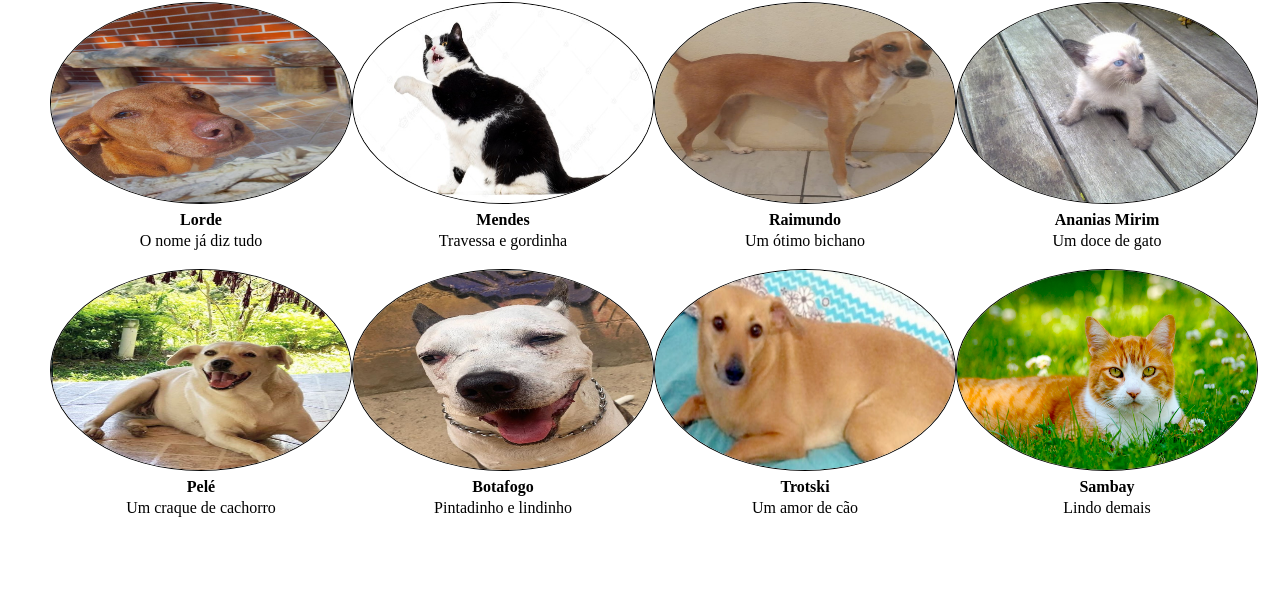
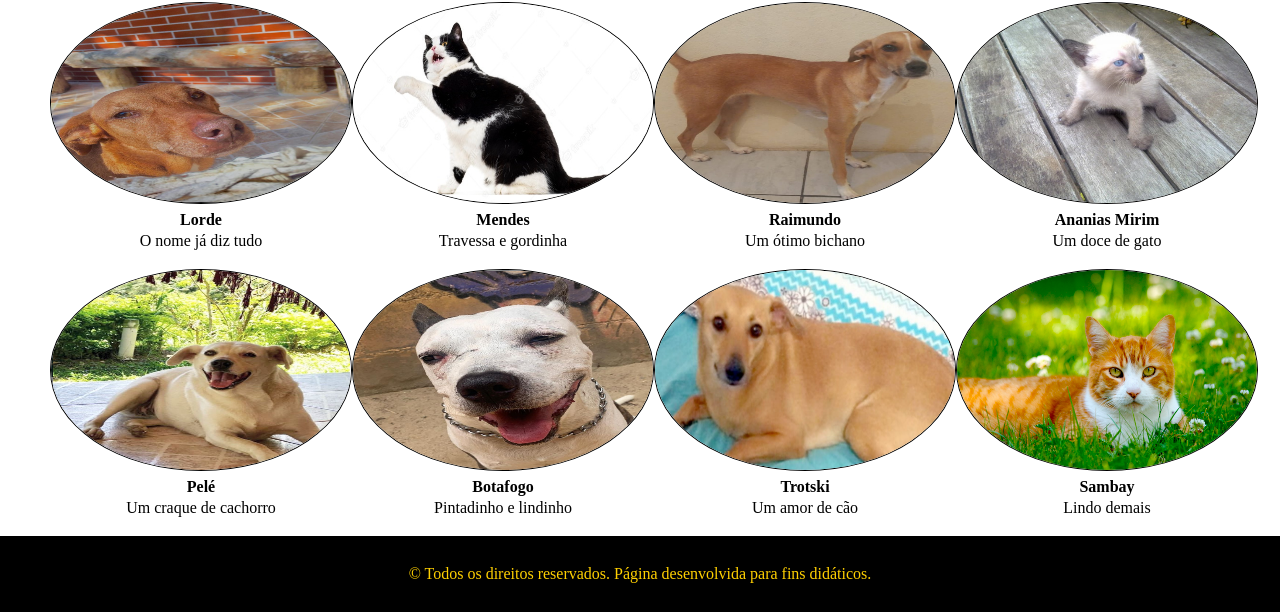
Before and after one commit to WellHarper/-Resilia-Resilia-Pet, a plain HTML site: page index.html in a window 1280 px wide. Shown: the part 664-1276 px from the top of the page. Before the commit the page ends 1200 px from the top, so only its background shows below. Drawn offline with Linux system fonts and the light colour scheme; a web font is replaced by a local one.

Commit message:
Adicionando footer

```diff
--- a/index.html
+++ b/index.html
@@ -98,6 +98,9 @@
       </div>
     </section>
   </main>
+  <footer>
+    <p>© Todos os direitos reservados. Página desenvolvida para fins didáticos.</p>
+  </footer>
 </body>
 
 </html>
--- a/sylvie.css
+++ b/sylvie.css
@@ -127,3 +127,11 @@ h3 {
 .adoptList p {
   text-align: center;
 }
+
+footer {
+  background-color: black;
+  text-align: center;
+  color: #ffd000;
+  padding: 30px;
+  font-family: Archivo;
+}
```
